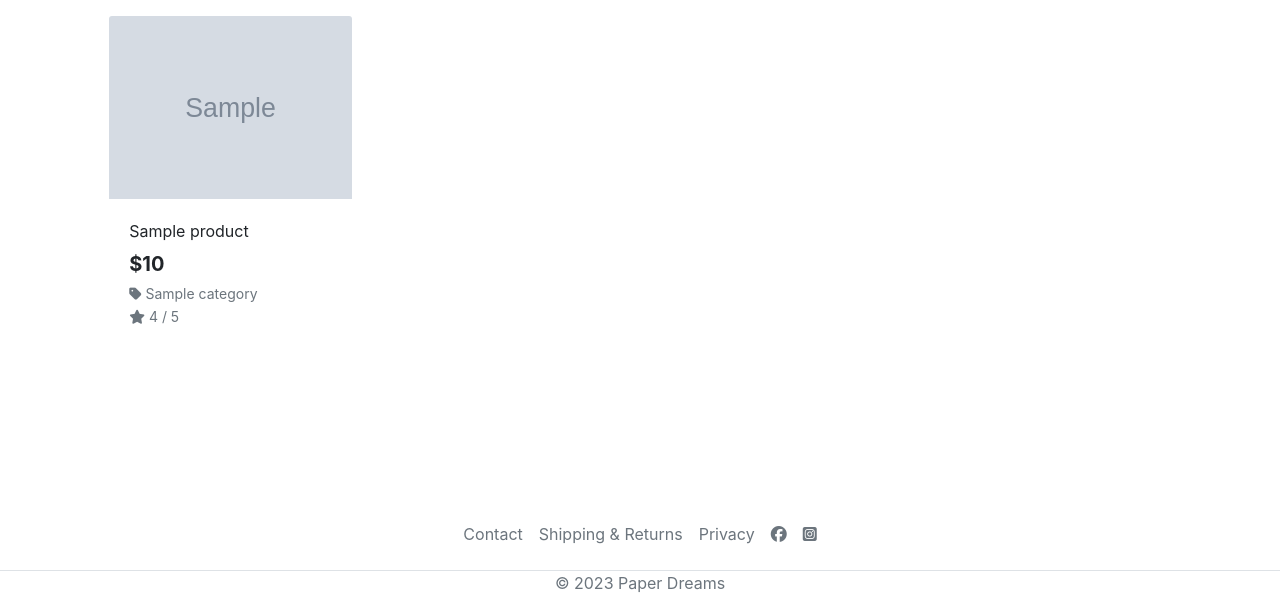
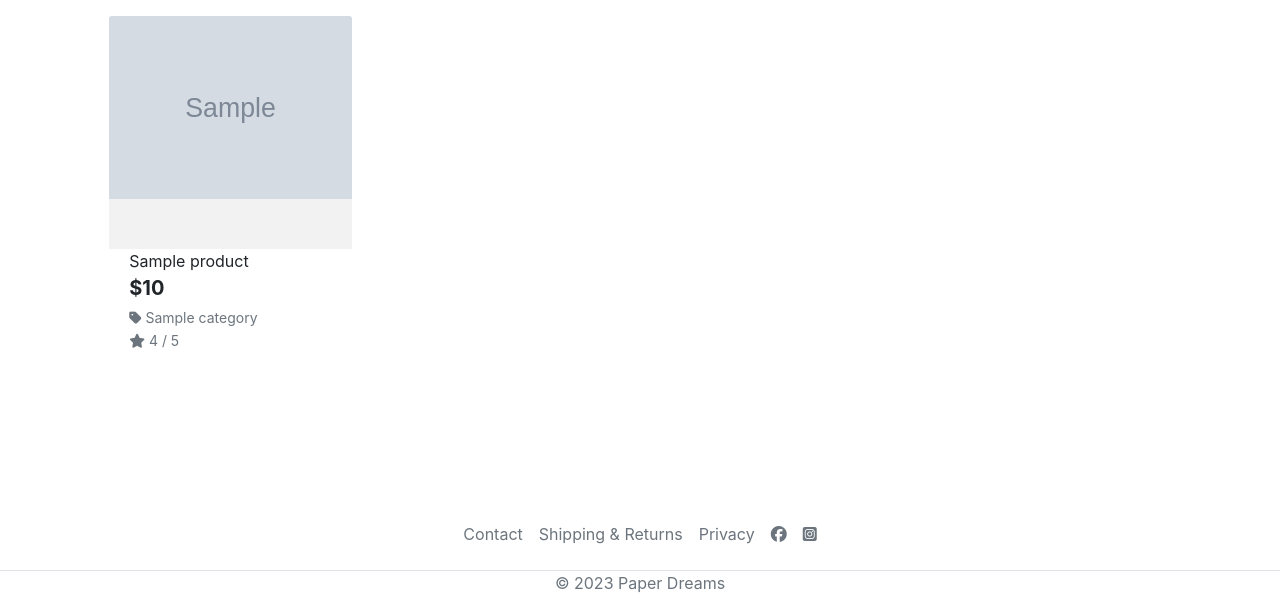
Before and after one commit to leah-jala/NEW-paperdreams, a Django app: template products/templates/products/products.html in a window 1280 px wide. Shown: the part 189-800 px from the top of the page. Run offline with Django 3.2, Linux system fonts and the light colour scheme; the template is opened without the code that fills it: most values are stand-ins (such as "Sample title", 1, 10 or a date in 2020); grey boxes marked "Sample" are stand-in pictures; some libraries are stand-ins or nearby versions.

Commit message:
Adjust image divs to create uniformity on products.html

```diff
--- a/products/static/products/css/products.css
+++ b/products/static/products/css/products.css
@@ -3,18 +3,11 @@
     margin-top: auto;
 }
 
-/* .category-link {
-    display: inline-block;
-    margin-right: 10px;
-    padding: 5px 10px;
-    border: 1px solid #ccc;
-    border-radius: 5px;
-    text-decoration: none;
-    color: #333;
-  }
+.card-img-top {
+    max-height: 400px;
+    object-fit: contain;
+}
 
-  .category-link.active {
-    background-color: #333;
-    color: #fff;
-  }
-   */
+.image-container {
+    background: #f2f2f2;
+}
--- a/products/templates/products/products.html
+++ b/products/templates/products/products.html
@@ -71,7 +71,7 @@
                 {% if products %}
                 {% for product in products %}
                 <div class="col-sm-6 col-md-6 col-lg-4 col-xl-3 mb-4">
-                    <div class="card h-100 border-0 ">
+                    <div class="card h-100 border-0 image-container">
                         {% if product.image %}
                         <a href="{% url 'product_detail' product.id %}">
                             <img class="card-img-top img-fluid" src="{{ product.image.url }}" alt="{{ product.name }}">
@@ -83,11 +83,11 @@
                         </a>
                         {% endif %}
                         <div class="card-body pb-0">
-                            <p class="mb-0">{{ product.name }}</p>
                         </div>
                         <div class="card-footer bg-white pt-0 border-0 text-left">
                             <div class="row">
                                 <div class="col">
+                                    <p class="mb-0">{{ product.name }}</p>
                                     <p class="lead mb-0 text-left font-weight-bold">${{ product.price }}</p>
                                     {% if product.category %}
                                     <p class="small mt-1 mb-0">
@@ -128,14 +128,10 @@ $(document).ready(function() {
             $('#category-links .btn').removeClass('btn-secondary').addClass('btn-outline-secondary');
             $(`#category-links .btn[href*="${categoryParam}"]`).removeClass('btn-outline-secondary').addClass('btn-secondary');
         } else {
-        $('#category-links .btn[href="{% url 'products' %}"]').removeClass('btn-outline-secondary').addClass('btn-secondary');
+            $('#category-links .btn[href="{% url "products" %}"]').removeClass('btn-outline-secondary').addClass('btn-secondary');
         }
     });
-
-
-
     </script>
-
 {% endblock %}
 
 {% endblock %}
```
Also changed, not shown: products/views.py (+5 -2 lines). Lines whose indentation alone changed are shown as unchanged.
